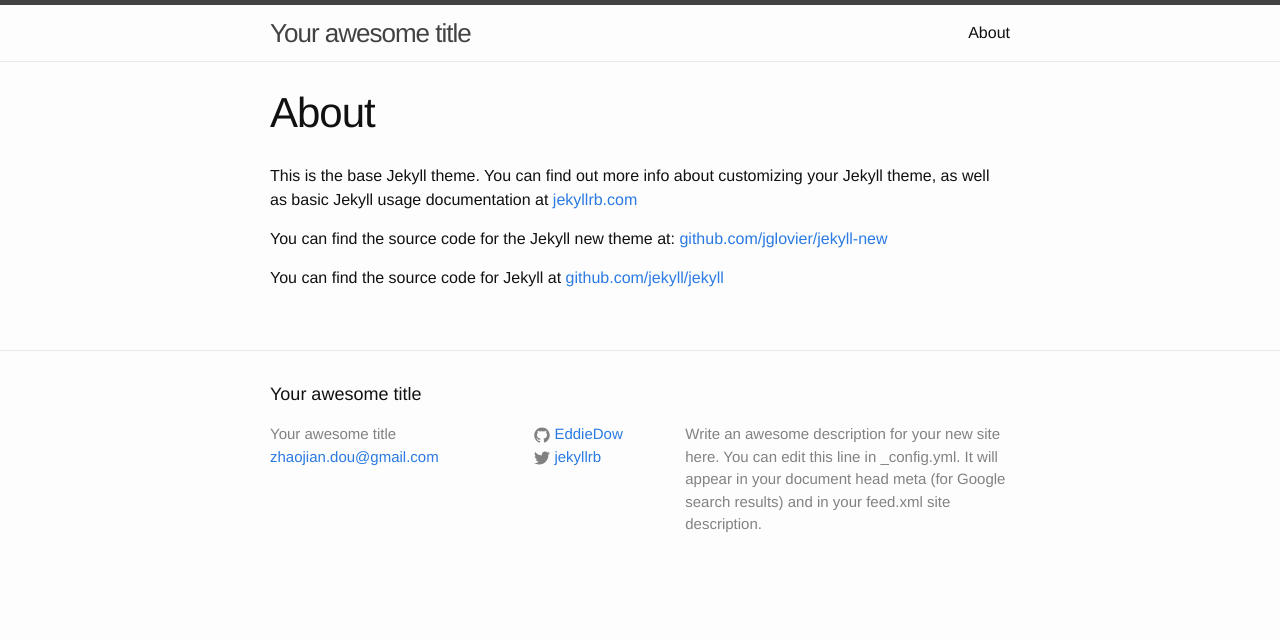
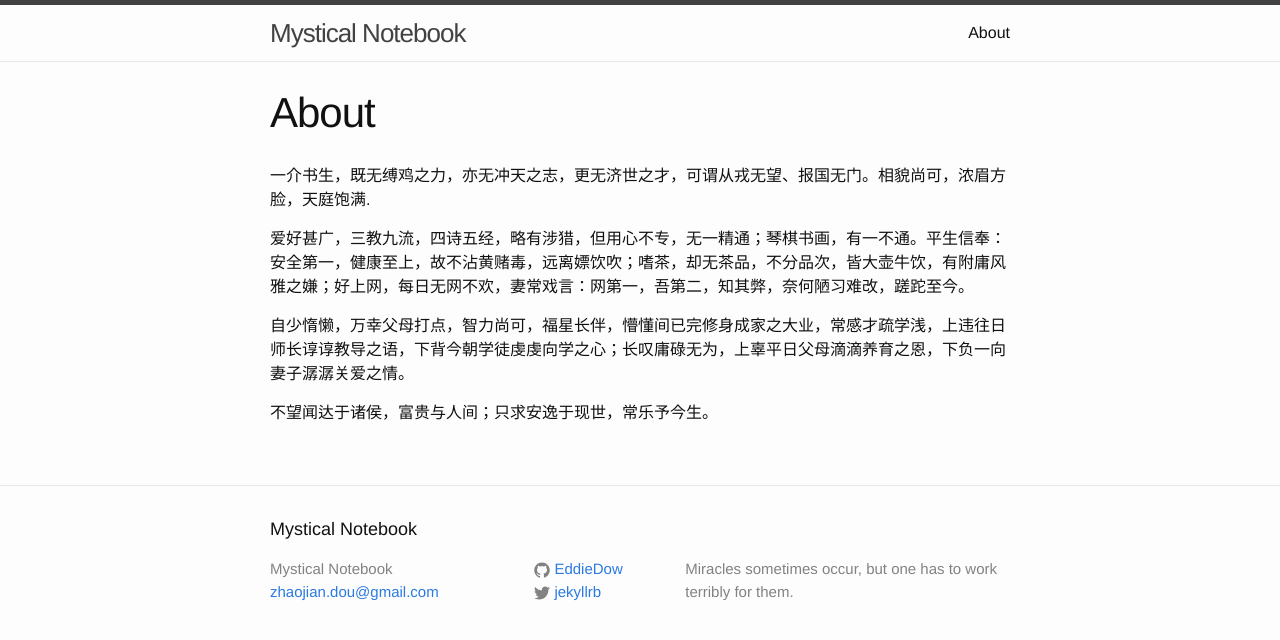
Before and after one commit to EddieDow/eddiedou.github.com, a Jekyll site: the page built from about.md, in a window 1280 px wide. Shown: the top 640 px of the page. Built offline with Jekyll 4.4.1, drawn with Linux system fonts in a browser that asks for light colours.

Commit message:
upload two files

```diff
--- a/_config.yml
+++ b/_config.yml
@@ -1,10 +1,8 @@
 # Site settings
-title: Your awesome title
+title: Mystical Notebook
 email: zhaojian.dou@gmail.com
 description: > # this means to ignore newlines until "baseurl:"
-  Write an awesome description for your new site here. You can edit this
-  line in _config.yml. It will appear in your document head meta (for
-  Google search results) and in your feed.xml site description.
+  Miracles sometimes occur, but one has to work terribly for them.
 baseurl: "" # the subpath of your site, e.g. /blog/
 url: "http://eddiedou.github.io" # the base hostname & protocol for your site
 twitter_username: jekyllrb
--- a/about.md
+++ b/about.md
@@ -4,8 +4,11 @@ title: About
 permalink: /about/
 ---
 
-This is the base Jekyll theme. You can find out more info about customizing your Jekyll theme, as well as basic Jekyll usage documentation at [jekyllrb.com](http://jekyllrb.com/)
+一介书生，既无缚鸡之力，亦无冲天之志，更无济世之才，可谓从戎无望、报国无门。相貌尚可，浓眉方脸，天庭饱满.
 
-You can find the source code for the Jekyll new theme at: [github.com/jglovier/jekyll-new](https://github.com/jglovier/jekyll-new)
+爱好甚广，三教九流，四诗五经，略有涉猎，但用心不专，无一精通；琴棋书画，有一不通。平生信奉：安全第一，健康至上，故不沾黄赌毒，远离嫖饮吹；嗜茶，却无茶品，不分品次，皆大壶牛饮，有附庸风雅之嫌；好上网，每日无网不欢，妻常戏言：网第一，吾第二，知其弊，奈何陋习难改，蹉跎至今。
 
-You can find the source code for Jekyll at [github.com/jekyll/jekyll](https://github.com/jekyll/jekyll)
+自少惰懒，万幸父母打点，智力尚可，福星长伴，懵懂间已完修身成家之大业，常感才疏学浅，上违往日师长谆谆教导之语，下背今朝学徒虔虔向学之心；长叹庸碌无为，上辜平日父母滴滴养育之恩，下负一向妻子潺潺关爱之情。
+
+
+不望闻达于诸侯，富贵与人间；只求安逸于现世，常乐予今生。
--- a/index.html
+++ b/index.html
@@ -4,7 +4,6 @@ layout: default
 
 <div class="home">
 
-  <h1 class="page-heading">Posts</h1>
 
   <ul class="post-list">
     {% for post in site.posts %}
```
Also changed, not shown: _posts/2015-09-25-welcome-to-jekyll.markdown (deleted, +0 -25 lines), 4 other files.
